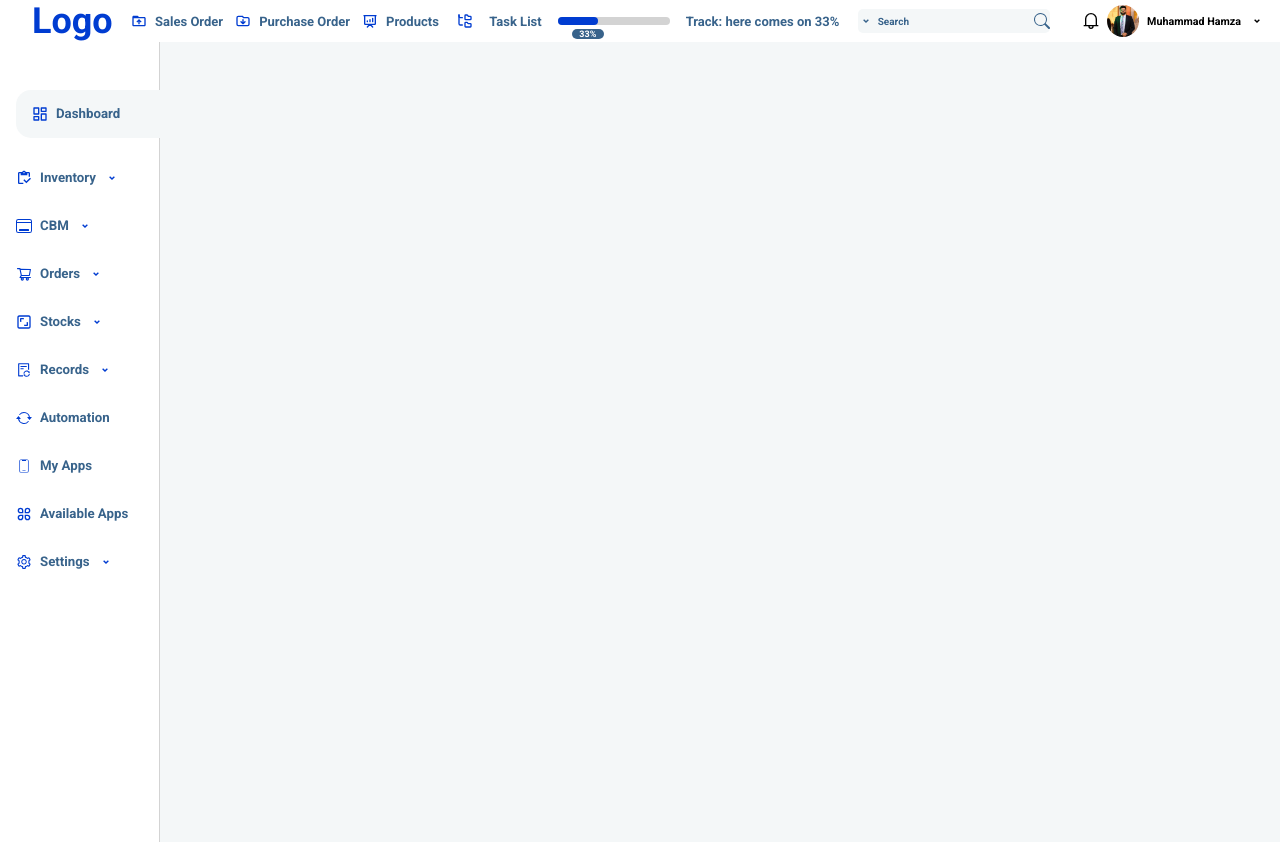
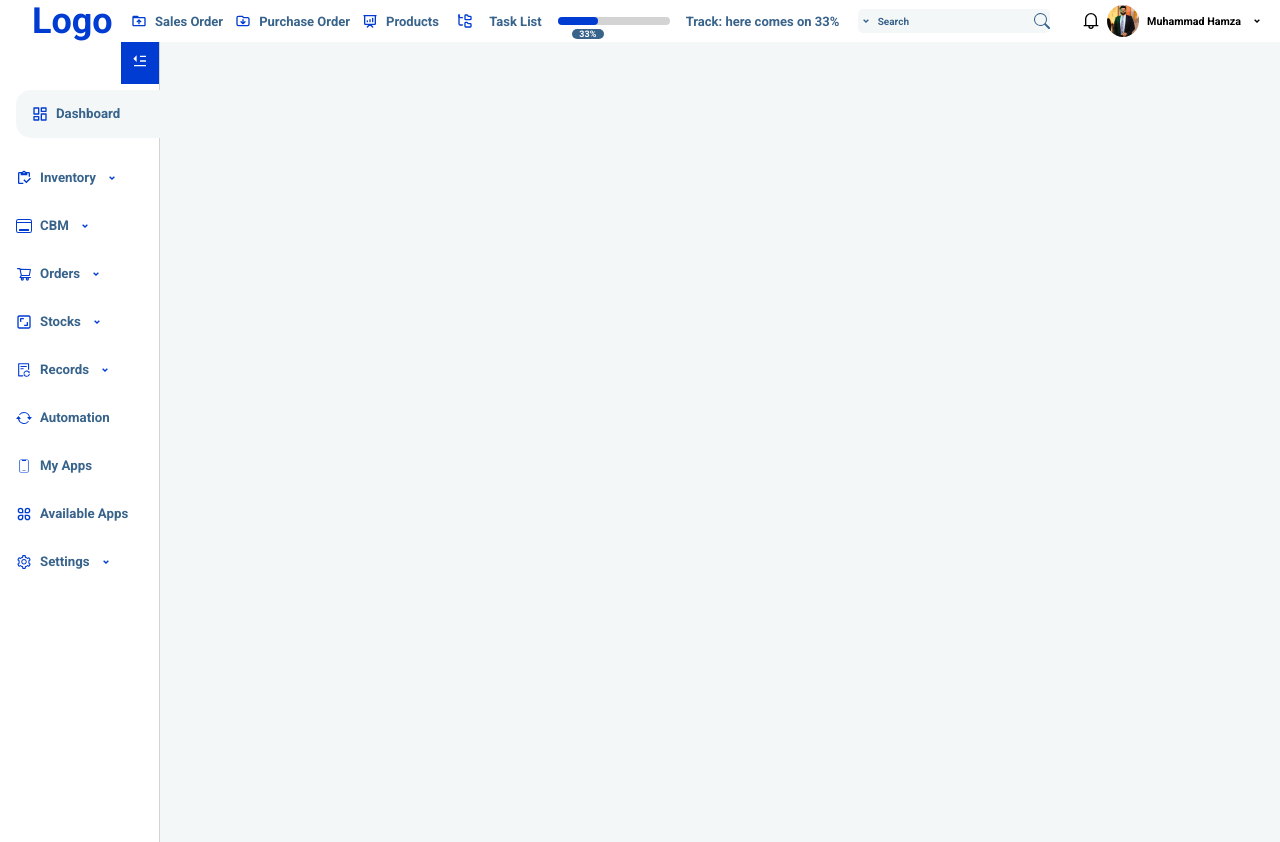
Before and after one commit to EdraakSystems/dashboard, a React (Create React App) app: page / in a window 1280 px wide. Built offline with nearby package versions, Linux system fonts and the light colour scheme.

Commit message:
leftnav menu

```diff
--- a/src/components/Leftnav/Leftnav.css
+++ b/src/components/Leftnav/Leftnav.css
@@ -7,7 +7,18 @@
     background: #ffffff;
     padding: 3rem 1rem;
     border-right: 1px solid lightgray;
+    position: relative;
 
+}
+
+.left_menu {
+    position: absolute;
+    background: var(--pri_clr);
+    color: white;
+    height: auto;
+    padding: 0.7rem 0.7rem;
+    top: 0;
+    right: 0;
 }
 
 .first_child {
--- a/src/components/Leftnav/Leftnav.jsx
+++ b/src/components/Leftnav/Leftnav.jsx
@@ -1,5 +1,7 @@
 import React from 'react'
 import './Leftnav.css'
+
+import { RiMenuFoldFill } from 'react-icons/ri'
 import { RiArrowDropDownLine } from 'react-icons/ri'
 import { LuLayoutDashboard } from 'react-icons/lu'
 import { MdOutlineInventory } from 'react-icons/md'
@@ -16,6 +18,9 @@ import { AiOutlineSetting } from 'react-icons/ai'
 const Leftnav = () => {
     return (
         <div className='left_nav'>
+            <div className="left_menu">
+                <RiMenuFoldFill />
+            </div>
             <li className="left_nav_list first_child">
                 <LuLayoutDashboard />
                 <h5>Dashboard</h5>
```
